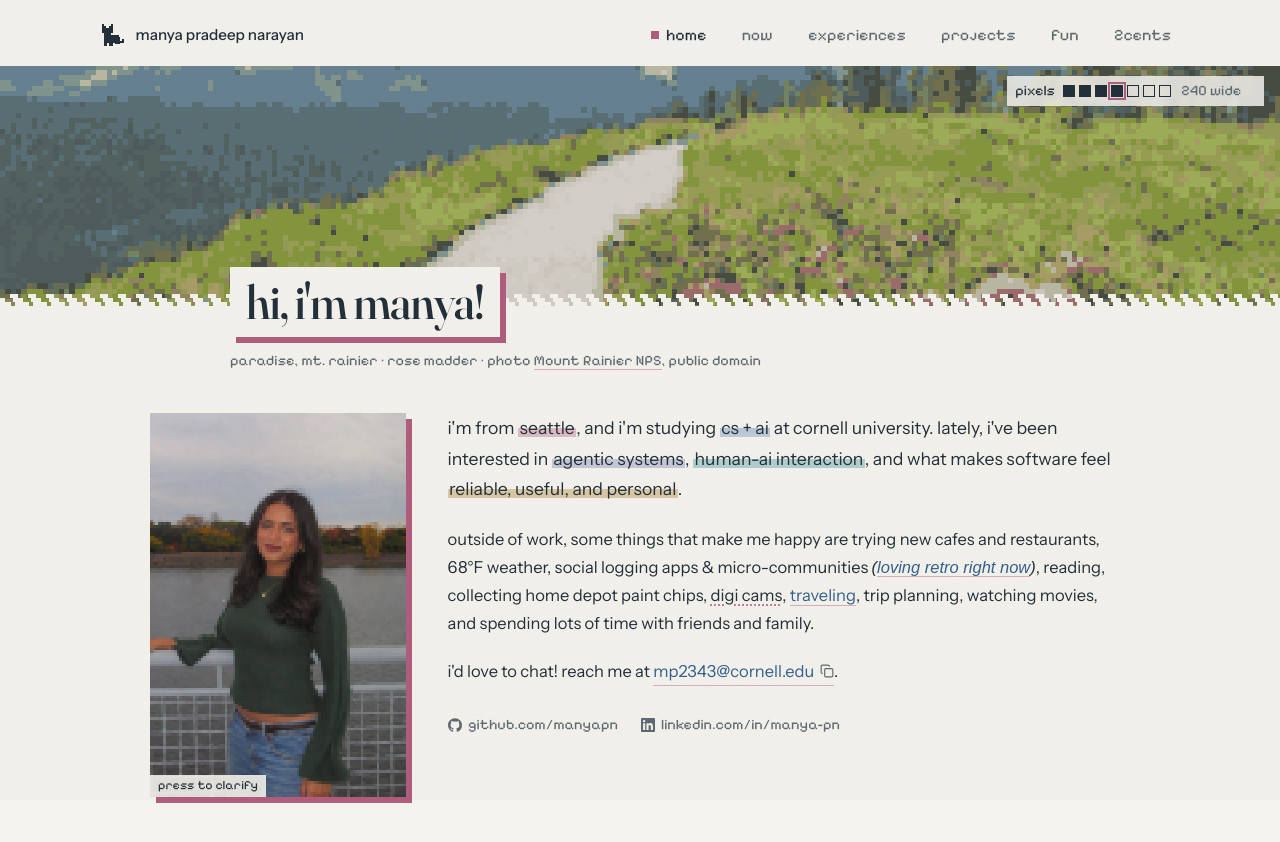
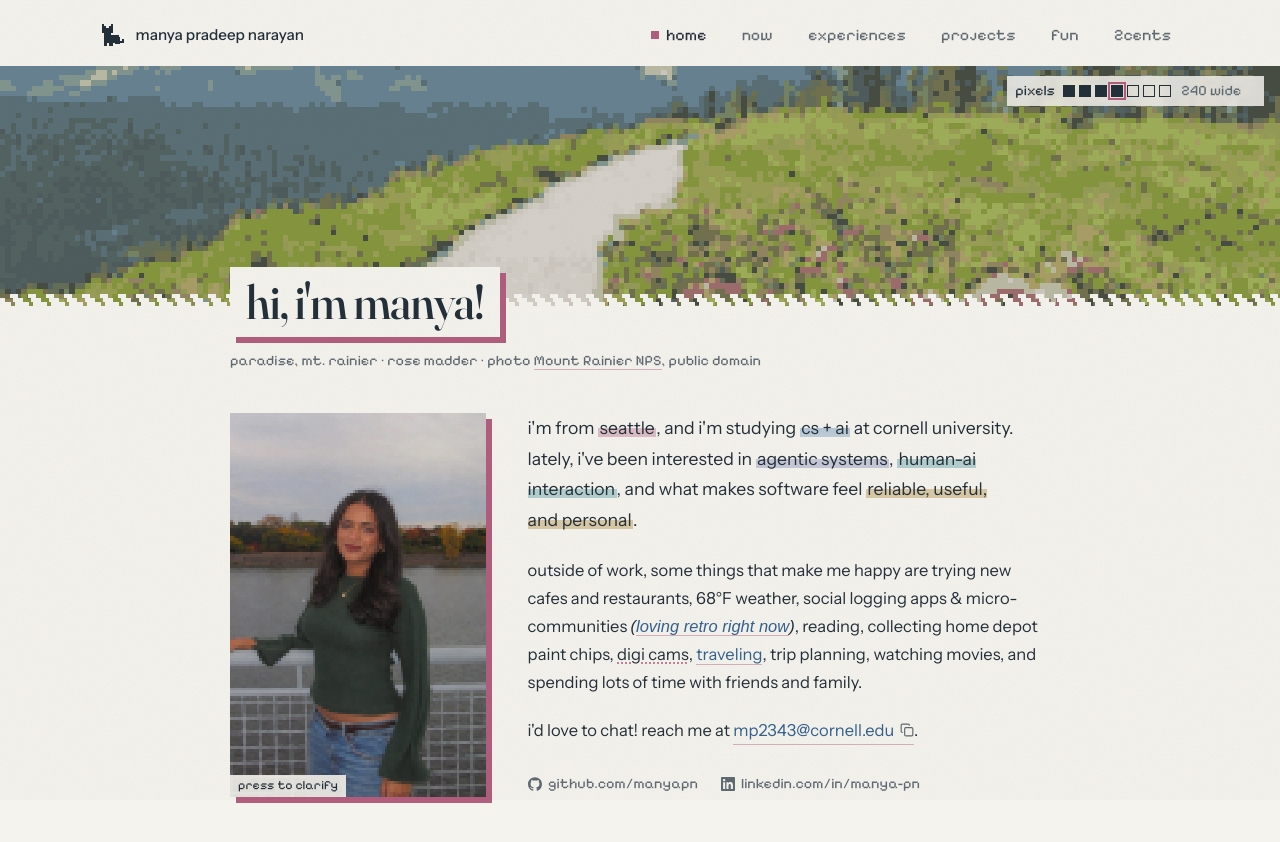
Before and after one commit to manyapn/manyapn-site-v3, a Next.js app: page / in a window 1280 px wide. Shown: the top 842 px of the page. Built offline with nearby package versions, Linux system fonts and the light colour scheme; a web font is replaced by a local one.

Commit message:
home back to its width; experience and post blurbs run the full column

```diff
--- a/src/app/globals.css
+++ b/src/app/globals.css
@@ -185,7 +185,7 @@ mark { color: inherit; padding: 0 0.08em; }
 /* ─── Layout ─────────────────────────────────────────── */
 .frame { max-width: var(--frame); margin: 0 auto; padding: 0 20px; }
 .wrap  { max-width: var(--wrap);  margin: 0 auto; padding: 0 20px; }
-.wrap-wide { max-width: 1020px; margin: 0 auto; padding: 0 20px; }
+.wrap-wide { max-width: 860px; margin: 0 auto; padding: 0 20px; }
 
 main { padding-bottom: 3rem; }
 
@@ -445,7 +445,7 @@ button { font: inherit; color: inherit; }
 .xp-role { font-weight: 600; }
 .xp-org { color: var(--muted); }
 .xp-period { font-family: var(--font-pixel), monospace; font-size: 0.84rem; color: var(--muted); margin-bottom: 0.4rem; }
-.xp-desc { font-size: 0.96rem; line-height: 1.55; color: var(--muted); max-width: 60ch; margin-bottom: 0; }
+.xp-desc { font-size: 0.96rem; line-height: 1.55; color: var(--muted); max-width: none; margin-bottom: 0; }
 .xp-clubs { line-height: 1.9; }
 .xp-club-role { font-family: var(--font-pixel), monospace; font-size: 0.84rem; color: var(--muted); }
 .xp-club-sep { color: var(--line); }
@@ -530,7 +530,7 @@ button { font: inherit; color: inherit; }
 .post-title { font-family: var(--font-display), serif; font-size: 1.3rem; font-weight: 500; line-height: 1.2; margin-bottom: 0.25rem; }
 .post-title a { color: var(--ink); border-bottom-color: transparent; }
 .post-meta { color: var(--muted); margin-bottom: 0.35rem; }
-.post-desc { font-size: 0.96rem; color: var(--muted); margin: 0; }
+.post-desc { font-size: 0.96rem; color: var(--muted); margin: 0; max-width: none; }
 
 /* post overview */
 .back-link { margin-bottom: 1.6rem; }
```
